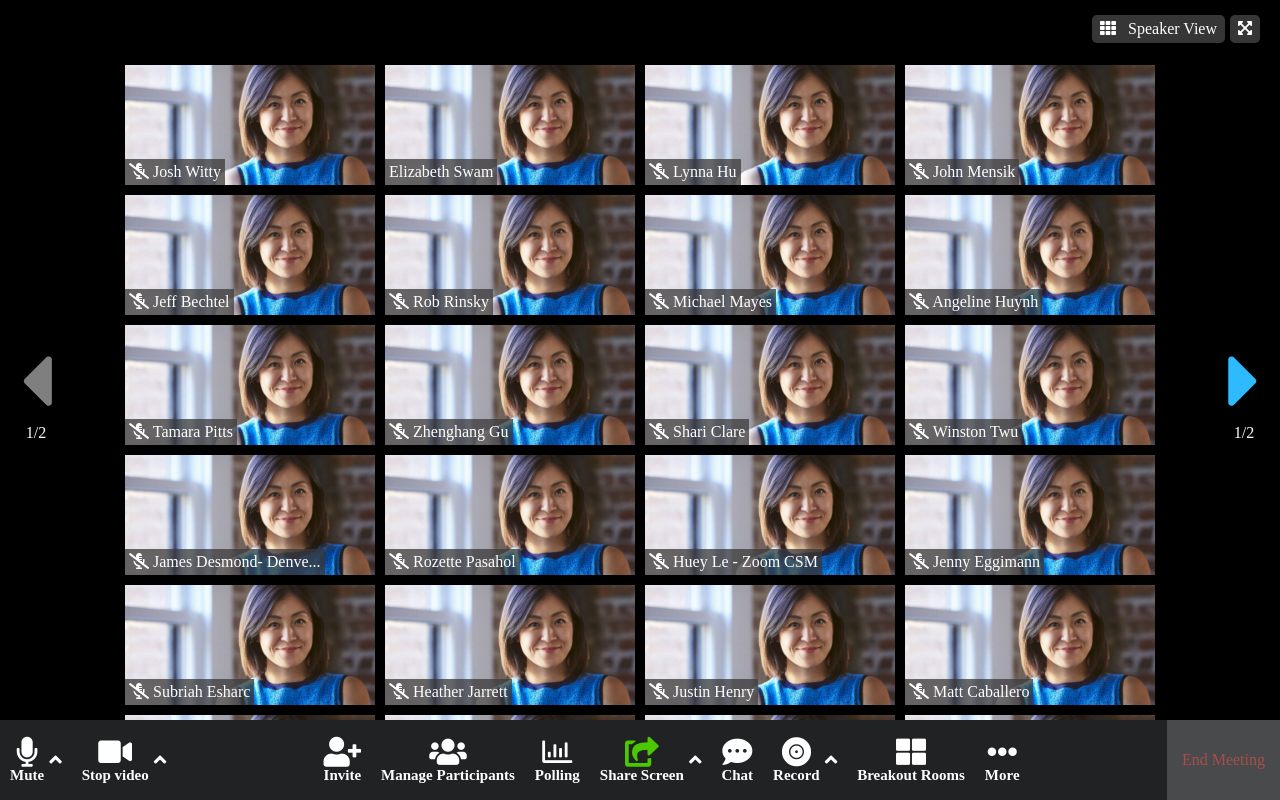
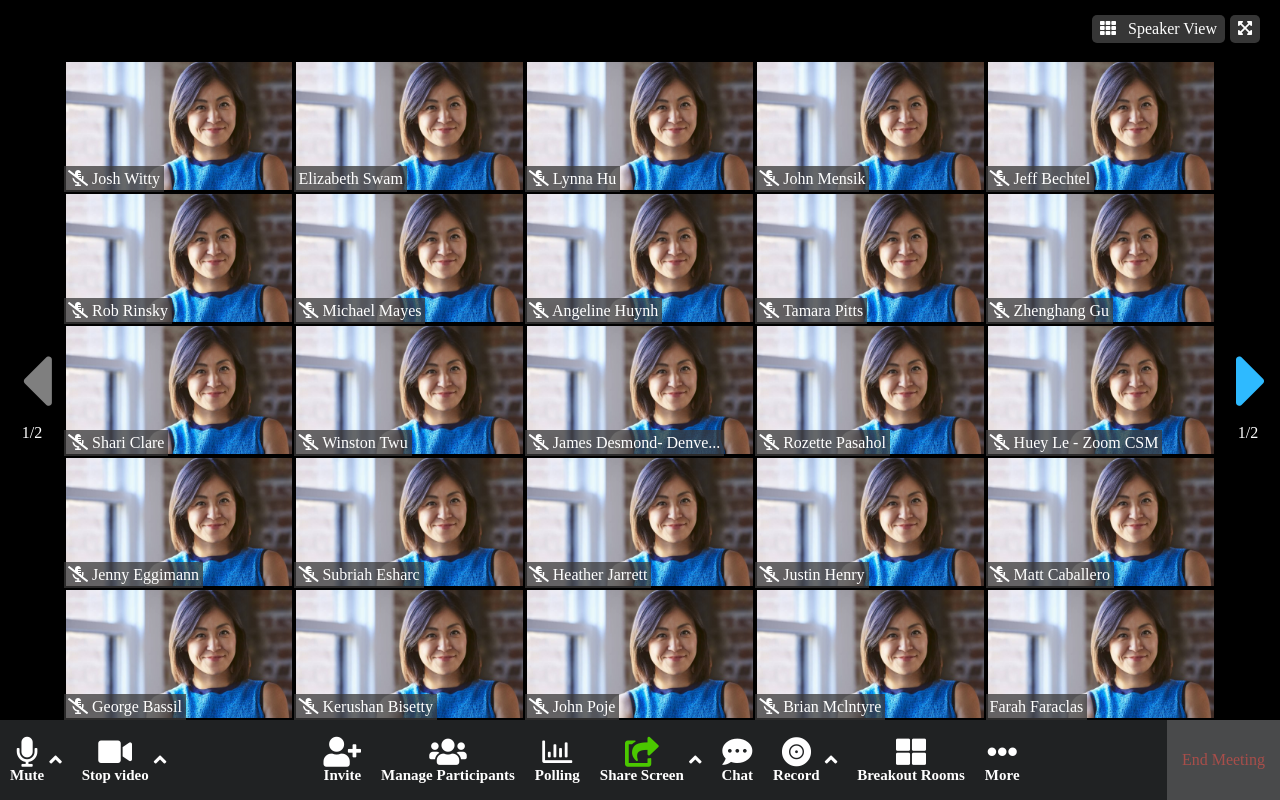
Before and after one commit to petrescuandreea/html-css-zoom, a plain HTML site: page index.html in a window 1280 px wide. Drawn offline with Linux system fonts and the light colour scheme.

Commit message:
resize main part

```diff
--- a/css/style.css
+++ b/css/style.css
@@ -52,6 +52,14 @@ main {
     height: calc(100vh - 140px);
 }
 
+.col_left , .col_right {
+    width: 5%;
+}
+
+.col_center {
+    width: 90%;
+}
+
 .main_content {
     display: flex;
     align-items: center;
@@ -90,9 +98,9 @@ main {
 }
 
 .person {
-    width: 250px;
-    height: 120px;
-    margin: 5px;
+    width: calc(100% / 5);
+    height: calc(100% / 5);
+    padding: 2px;
     display: flex;
     position: relative;
 }
@@ -109,6 +117,8 @@ main {
 .person img {
     width: 100%;
     height: 100%;
+    min-width: 200px;
+    min-height: 100px;
     object-fit: cover;
 }
 
--- a/index.html
+++ b/index.html
@@ -33,14 +33,17 @@
 
         <div class="main_content">
             <!-- left  -->
+            <div class="col_left">
                 <a href="#" class="btn">
                     <div class="side" id="go_back">
                         <i class="fas fa-caret-left grey"></i>
                         <span>1/2</span>
                     </div>
                 </a>
+            </div>
 
             <!-- center  -->
+            <div class="col_center">
                 <div id="participants">
                     <div class="person">
                         <!-- img  -->
@@ -243,14 +246,17 @@
                     </div>
 
                 </div>
+            </div>
 
             <!-- right  -->
+            <div class="col_right">
                 <a href="#" class="btn">
                     <div class="side" id="go_ahead">
                         <i class="fas fa-caret-right blue"></i>
                         <span>1/2</span>
                     </div>
                 </a>
+            </div>
 
         </div>
 
```
Lines whose indentation alone changed are shown as unchanged.
